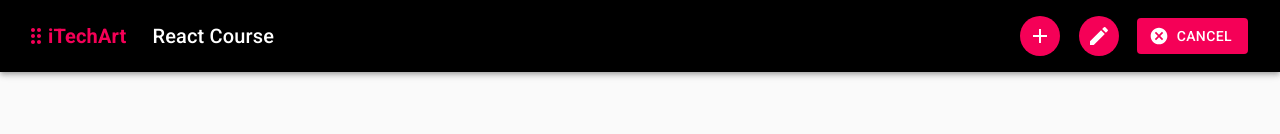
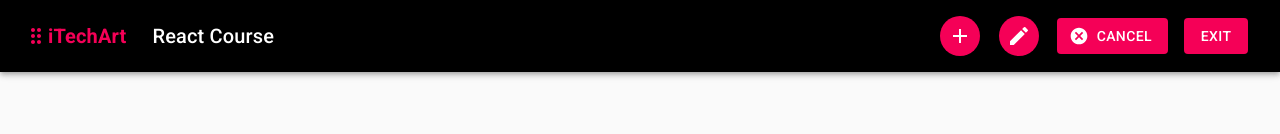
Before and after one commit to MonkeyKingBar-bit/itechart-react-course, a React (Create React App) app: page /cards in a window 1280 px wide. Both pictures are taken after a click on the button 1226 px from the left and 36 px from the top of the page. Shown: the top 134 px of the page. Built offline with nearby package versions, Linux system fonts and the light colour scheme.

Commit message:
Adding cancel functionality

```diff
--- a/src/App.tsx
+++ b/src/App.tsx
@@ -1,11 +1,11 @@
 /* eslint-disable no-console */
-import React, { useState } from 'react';
-import './App.css';
-import { v4 as uuidv4 } from 'uuid';
-import Header from './components/Header/Header';
-import Cards from './components/Card/Cards';
-import initialData from './state/card-data';
-import Modal from './components/Card/CardModal/Modal';
+import React, { useState } from "react";
+import "./App.css";
+import { v4 as uuidv4 } from "uuid";
+import Header from "./components/Header/Header";
+import Cards from "./components/Card/Cards";
+import initialData from "./state/card-data";
+import Modal from "./components/Card/CardModal/Modal";
 
 const App = () => {
   const state = [...initialData];
@@ -15,6 +15,7 @@ const App = () => {
   const [editCard, setEditCard] = useState(false);
   const [activeCancelBtn, setActiveCancelBtn] = useState(false);
   const [saveCard, setSaveCard] = useState(false);
+  const [isCanceled, setIsCanceled] = useState(false);
   // const [isInEditMode, setIsEditMode] = useState(false);
 
   const addCardHandler = (enteredTitle: string, enteredContent: string) => {
@@ -35,7 +36,7 @@ const App = () => {
   const saveCardHandler = (
     id: string,
     enteredTitle: string,
-    enteredContent: string,
+    enteredContent: string
   ) => {
     setCardList(
       state.map((obj) => {
@@ -43,7 +44,7 @@ const App = () => {
           return { ...obj, title: enteredTitle, text: enteredContent };
         }
         return obj;
-      }),
+      })
     );
     // console.log(cardList);
     // console.log(initialData);
@@ -52,10 +53,16 @@ const App = () => {
     // setEditCardMode(false);
   };
   const cancelHandler = () => {
-    // if (state !== initialData) setCardList(initialData);
+    setIsCanceled(true);
     setEditCardMode(false);
     setActiveCancelBtn(false);
   };
+
+  const exitHandler = () => {
+    setIsCanceled(false);
+    setEditCardMode(false);
+  };
+
   return (
     <div className="app-wrapper">
       <Header
@@ -65,10 +72,12 @@ const App = () => {
         activeCancel={activeCancelBtn}
         // setCancelBtn={() => setActiveCancelBtn(true)}
         cancelHandler={cancelHandler}
+        exitHandler={exitHandler}
       />
       <div className="app-content">
         {cardList.map((data) => (
           <Cards
+            isCanceled={isCanceled}
             key={data.id}
             id={data.id}
             title={data.title}
--- a/src/components/Card/Cards.tsx
+++ b/src/components/Card/Cards.tsx
@@ -1,15 +1,15 @@
 // import Button from '@material-ui/core/Button';
-import React, { useRef, useState } from 'react';
-import Card from '@material-ui/core/Card';
-import CardActions from '@material-ui/core/CardActions';
-import CardContent from '@material-ui/core/CardContent';
-import CardMedia from '@material-ui/core/CardMedia';
-import Grid from '@material-ui/core/Grid';
-import Container from '@material-ui/core/Container';
-import useStyles from '../../styles/styles';
-import './Card.css';
-import Input from './Input/Input';
-import ButtonCard from './Button/Button';
+import React, { useEffect, useRef, useState } from "react";
+import Card from "@material-ui/core/Card";
+import CardActions from "@material-ui/core/CardActions";
+import CardContent from "@material-ui/core/CardContent";
+import CardMedia from "@material-ui/core/CardMedia";
+import Grid from "@material-ui/core/Grid";
+import Container from "@material-ui/core/Container";
+import useStyles from "../../styles/styles";
+import "./Card.css";
+import Input from "./Input/Input";
+import ButtonCard from "./Button/Button";
 
 interface CardProps {
   id: string;
@@ -23,6 +23,7 @@ interface CardProps {
   saveCard: boolean;
   setSaveCard: any;
   onEditCard: any;
+  isCanceled: boolean;
 }
 
 const Cards: React.FC<CardProps> = (props: CardProps) => {
@@ -41,10 +42,24 @@ const Cards: React.FC<CardProps> = (props: CardProps) => {
     setSaveCard,
     onSaveCard,
     onEditCard,
+    isCanceled,
     // onCancel,
   } = props;
   const [editTitle, setEditTitle] = useState(title);
   const [editContent, setEditContent] = useState(text);
+  const [oldEditTitle, setOldEditTitle] = useState(title);
+  const [oldEditContent, setOldEditContent] = useState(text);
+
+  useEffect(() => {
+    if (isCanceled) {
+      setEditTitle(oldEditTitle);
+      setEditContent(oldEditContent);
+    } else {
+      setOldEditTitle(editTitle);
+      setOldEditContent(editContent);
+    }
+  }, [isCanceled]);
+
   const isEditCard = (event: any) => {
     event.preventDefault();
     titleInputRef.current?.focus();
@@ -96,7 +111,7 @@ const Cards: React.FC<CardProps> = (props: CardProps) => {
                     id={id}
                     value={editTitle}
                     onChange={titleChangeHandler}
-                    disabled={editCard ? '' : 'disabled'}
+                    disabled={editCard ? "" : "disabled"}
                     cols={10}
                     rows={2}
                   />
@@ -105,14 +120,14 @@ const Cards: React.FC<CardProps> = (props: CardProps) => {
                     id={id}
                     value={editContent}
                     onChange={contentChangeHandler}
-                    disabled={editCard ? '' : 'disabled'}
+                    disabled={editCard ? "" : "disabled"}
                     cols={30}
                     rows={5}
                   />
                 </form>
               </CardContent>
               <CardActions
-                className={activeEdit ? 'editMode active' : 'editMode'}
+                className={activeEdit ? "editMode active" : "editMode"}
               >
                 <ButtonCard
                   name="Edit"
@@ -122,7 +137,7 @@ const Cards: React.FC<CardProps> = (props: CardProps) => {
                 />
                 <ButtonCard
                   name="Save"
-                  disabled={saveCard ? '' : 'disabled'}
+                  disabled={saveCard ? "" : "disabled"}
                   className="button"
                   onClick={isSaveCard}
                 />
--- a/src/components/Header/Header.tsx
+++ b/src/components/Header/Header.tsx
@@ -1,15 +1,15 @@
-import React from 'react';
-import AppBar from '@material-ui/core/AppBar';
-import DragIndicatorIcon from '@material-ui/icons/DragIndicator';
-import CssBaseline from '@material-ui/core/CssBaseline';
-import Toolbar from '@material-ui/core/Toolbar';
-import Typography from '@material-ui/core/Typography';
-import Fab from '@material-ui/core/Fab';
-import AddIcon from '@material-ui/icons/Add';
-import EditIcon from '@material-ui/icons/Edit';
-import CancelIcon from '@material-ui/icons/Cancel';
-import Button from '@material-ui/core/Button';
-import useStyles from '../../styles/styles';
+import React from "react";
+import AppBar from "@material-ui/core/AppBar";
+import DragIndicatorIcon from "@material-ui/icons/DragIndicator";
+import CssBaseline from "@material-ui/core/CssBaseline";
+import Toolbar from "@material-ui/core/Toolbar";
+import Typography from "@material-ui/core/Typography";
+import Fab from "@material-ui/core/Fab";
+import AddIcon from "@material-ui/icons/Add";
+import EditIcon from "@material-ui/icons/Edit";
+import CancelIcon from "@material-ui/icons/Cancel";
+import Button from "@material-ui/core/Button";
+import useStyles from "../../styles/styles";
 
 interface HeaderProps {
   activeEdit: boolean;
@@ -17,11 +17,17 @@ interface HeaderProps {
   setActiveEdit: any;
   activeCancel: boolean;
   cancelHandler: any;
+  exitHandler: () => void;
 }
 
 const Header: React.FC<HeaderProps> = (props: HeaderProps) => {
   const {
-    setActive, setActiveEdit, activeCancel, activeEdit, cancelHandler,
+    setActive,
+    setActiveEdit,
+    activeCancel,
+    activeEdit,
+    cancelHandler,
+    exitHandler,
   } = props;
   const classes = useStyles();
   return (
@@ -33,9 +39,7 @@ const Header: React.FC<HeaderProps> = (props: HeaderProps) => {
             <DragIndicatorIcon className={classes.icon} />
             <Typography variant="h6" color="initial" noWrap>
               <div className={classes.header}>
-                <strong className={classes.headerTitle}>
-                  iTechArt
-                </strong>
+                <strong className={classes.headerTitle}>iTechArt</strong>
                 <p>React Course</p>
               </div>
             </Typography>
@@ -59,8 +63,7 @@ const Header: React.FC<HeaderProps> = (props: HeaderProps) => {
             >
               <EditIcon />
             </Fab>
-            {activeEdit
-                && (
+            {activeEdit && (
               <Button
                 variant="contained"
                 color="secondary"
@@ -71,6 +74,16 @@ const Header: React.FC<HeaderProps> = (props: HeaderProps) => {
                 Cancel
               </Button>
             )}
+            {activeEdit && (
+              <Button
+                variant="contained"
+                color="secondary"
+                className={`${activeCancel} ? ${classes.button} : `}
+                onClick={exitHandler}
+              >
+                Exit
+              </Button>
+            )}
           </div>
         </Toolbar>
       </AppBar>
```
Also changed, not shown: .eslintrc.json (deleted). Lines whose indentation alone changed are shown as unchanged.
